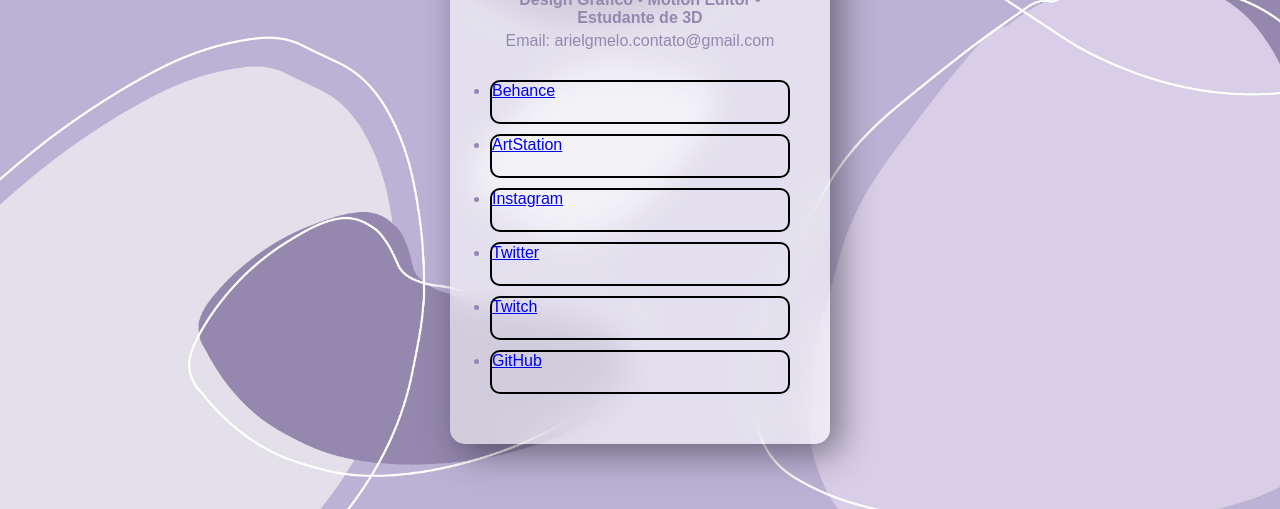
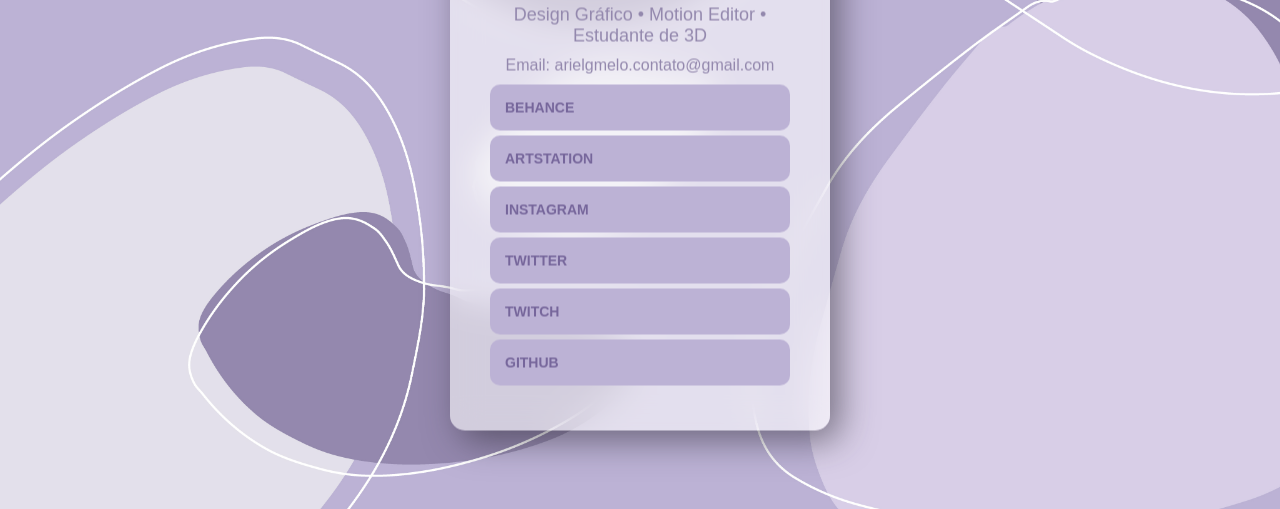
Before and after one commit to arielgmelo/arielgmelo.github.io, a plain HTML site: page index.html in a window 1280 px wide. Shown: the part 291-800 px from the top of the page. Drawn offline with Linux system fonts and the light colour scheme.

Commit message:
Muitas mudanças

```diff
--- a/index.html
+++ b/index.html
@@ -8,21 +8,35 @@
     <link rel="stylesheet" href="style.css">
 </head>
 <body>
-    <main id="principal">
-        <div id="profileimg"></div>
+    <main id="container">
+        <div id="img-container"></div>
+
         <h1>
             Ariel Melo
         </h1>
-        <p>Design Gráfico • Motion Editor • Estudante de 3D</p>
-        <p id="email">Email: arielgmelo.contato@gmail.com</p>
-        <ul>
-            <li class="buttom"><a href="https://www.behance.net/arielgmelo" target="_blank">Behance</a></li>
-            <li class="buttom"><a href="https://www.artstation.com/arielgmelo" target="_blank">ArtStation</a></li>
-            <li class="buttom"><a href="https://www.instagram.com/arielgmelo" target="_blank">Instagram</a></li>
-            <li class="buttom"><a href="https://www.twitter.com/arielgmelo" target="_blank">Twitter</a></li>
-            <li class="buttom"><a href="https://www.twitch.tv/arielgmelo" target="_blank">Twitch</a></li>
-            <li class="buttom"><a href="https://www.github.com/arielgmelo" target="_blank">GitHub</a></li>
-        </ul>
+
+        <p class="activities">Design Gráfico • Motion Editor • Estudante de 3D</p>
+        <p class="email">Email: arielgmelo.contato@gmail.com</p>
+
+        <a class="title" href="https://www.behance.net/arielgmelo" target="_blank">
+            <p>Behance</p>
+        </a>
+        <a class="title" href="https://www.artstation/arielgmelo" target="_blank">
+            <p>ArtStation</p>
+        </a>
+        <a class="title" href="https://www.instagram.com/arielgmelo" target="_blank">
+            <p>Instagram</p>
+        </a>
+        <a class="title" href="https://www.twitter.com/arielgmelo" target="_blank">
+            <p>Twitter</p>
+        </a>
+        <a class="title" href="https://www.twitch.tv/arielgmelo" target="_blank">
+            <p>Twitch</p>
+        </a>
+        <a class="title" href="https://www.github.com/arielgmelo" target="_blank">
+            <p>GitHub</p>
+        </a>
+
     </main>
 
 </body>
--- a/style.css
+++ b/style.css
@@ -1,7 +1,7 @@
 @charset "UTF-8";
 
 * {
-    margin: 0pc;
+    margin: 0px;
     padding: 0px;
 }
 
@@ -10,12 +10,17 @@ body {
     position: relative;
     height: 100vh;
     background-image: url(imagens/background-g.jpg);
+    background-size: cover;
     background-repeat: no-repeat;
-    background-size: cover;
     background-position: center center;
+    background-attachment: fixed;
 }
 
-main#principal {
+body > main > a {
+    transition-duration: .3s;
+}
+
+#container {
     position: absolute;
     background-color: #ffffff95;
     backdrop-filter: blur(15px);
@@ -32,25 +37,7 @@ main#principal {
 
 }
 
-main#principal > h1 {
-    text-align: center;
-    margin: 20px 0px;
-    font-weight: normal;
-}
-
-p {
-    text-align: center;
-    margin-bottom: 5px;
-    font-weight: 600;
-}
-
-p#email {
-    text-align: center;
-    margin-bottom: 30px;
-    font-weight: normal;
-}
-
-div#profileimg {
+#img-container {
     margin: auto;
     height: 100px;
     width: 100px;
@@ -59,11 +46,43 @@ div#profileimg {
     background-size: cover;
 }
 
-li {
-    height: 40px;
-    border: 2px solid black;
+#container > h1 {
+    text-align: center;
+    margin: 20px 0px;
+    font-weight: normal;
+}
+
+.activities {
+    text-align: center;
+    font-size: 18px;
+}
+
+.email {
+    text-align: center;
+    margin: 10px 0px;
+}
+
+.title{
+    display: block;
+    background-color: #bcb2d5;
+    color: #76669b;
+    padding: 15px;
+    width: 90%;
+    margin: 5px auto;
     border-radius: 10px;
-    margin: 10px 0px;
-    vertical-align: middle;
     text-decoration: none;
+    text-transform: uppercase;
+    font-weight: bold;
+    font-size: 14px;
 }
+
+.title:hover {
+    background-color: #9488ae;
+    color: #d8cee7;
+    padding: 20px 15px;
+}
+
+.title:target {
+    background-color: #9488ae;
+    color: #d8cee7;
+}
```
